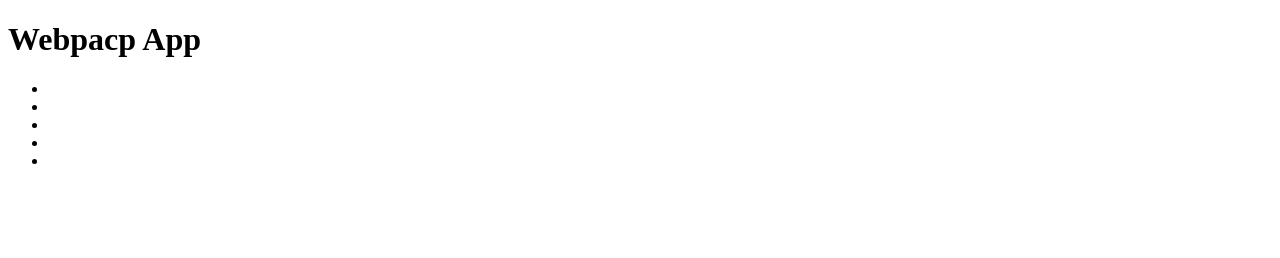
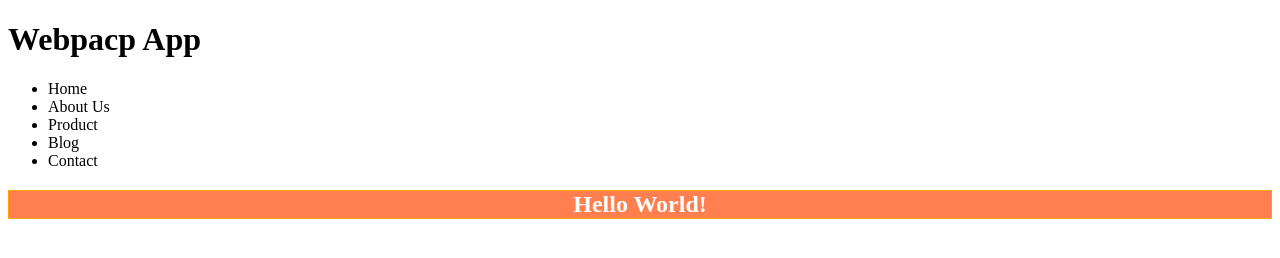
Before and after one commit to jelsonjay/webpack-app, a website built with webpack: page public/index.html in a window 1280 px wide. Built offline with Linux system fonts and the light colour scheme.

Commit message:
commit add css

```diff
--- a/package.json
+++ b/package.json
@@ -18,6 +18,9 @@
 	},
 	"homepage": "https://github.com/jelsonjay/webpack-app#readme",
 	"devDependencies": {
+		"css-loader": "^6.5.1",
+		"mini-css-extract-plugin": "^2.4.5",
+		"style-loader": "^3.3.1",
 		"webpack": "^5.65.0",
 		"webpack-cli": "^4.9.1"
 	}
--- a/public/index.html
+++ b/public/index.html
@@ -5,16 +5,17 @@
 		<meta http-equiv="X-UA-Compatible" content="IE=edge" />
 		<meta name="viewport" content="width=device-width, initial-scale=1.0" />
 		<title>Webpack-App</title>
+		<link rel="stylesheet" href="../dist/index.css" />
 	</head>
 	<body>
 		<h1>Webpacp App</h1>
 
 		<ul>
-			<li><a href=""></a></li>
-			<li><a href=""></a></li>
-			<li><a href=""></a></li>
-			<li><a href=""></a></li>
-			<li><a href=""></a></li>
+			<li><a href=""></a>Home</li>
+			<li><a href=""></a>About Us</li>
+			<li><a href=""></a>Product</li>
+			<li><a href=""></a>Blog</li>
+			<li><a href=""></a>Contact</li>
 		</ul>
 		<!--
 fgfhdfg
--- a/src/header.js
+++ b/src/components/header.js
@@ -1,6 +1,10 @@
+import './style.css';
+
 class Header {
-	create() {
+	create(text) {
 		const header = document.createElement('h2');
+
+		header.classList.add('title');
 
 		header.innerHTML = text;
 
--- /dev/null
+++ b/src/components/style.css
@@ -0,0 +1,6 @@
+.title {
+	background-color: coral;
+	color: #fff;
+	border: 1px solid orange;
+	text-align: center;
+}
--- a/src/index.js
+++ b/src/index.js
@@ -1,5 +1,5 @@
 import soma from './calc.js';
-import Header from './header.js';
+import Header from './components/header.js';
 
 console.log('connet with webpack!');
 
--- a/webpack.config.js
+++ b/webpack.config.js
@@ -1,9 +1,20 @@
 const path = require('path');
+const MiniCssExtractPlugin = require('mini-css-extract-plugin');
 
 module.exports = {
 	entry: './src/index.js',
 	output: {
 		filename: 'bundle.js',
 		path: path.resolve(__dirname, './dist')
-	}
+	},
+	module: {
+		rules: [
+			{
+				test: /\.css$/i,
+				//use:['style-loader', 'css-loader']
+				use: [MiniCssExtractPlugin.loader, 'css-loader']
+			}
+		]
+	},
+	plugins: [new MiniCssExtractPlugin({ filename: 'index.css' })]
 };
```
Also changed, not shown: dist/bundle.js, dist/index.css (added), 1 other file.
